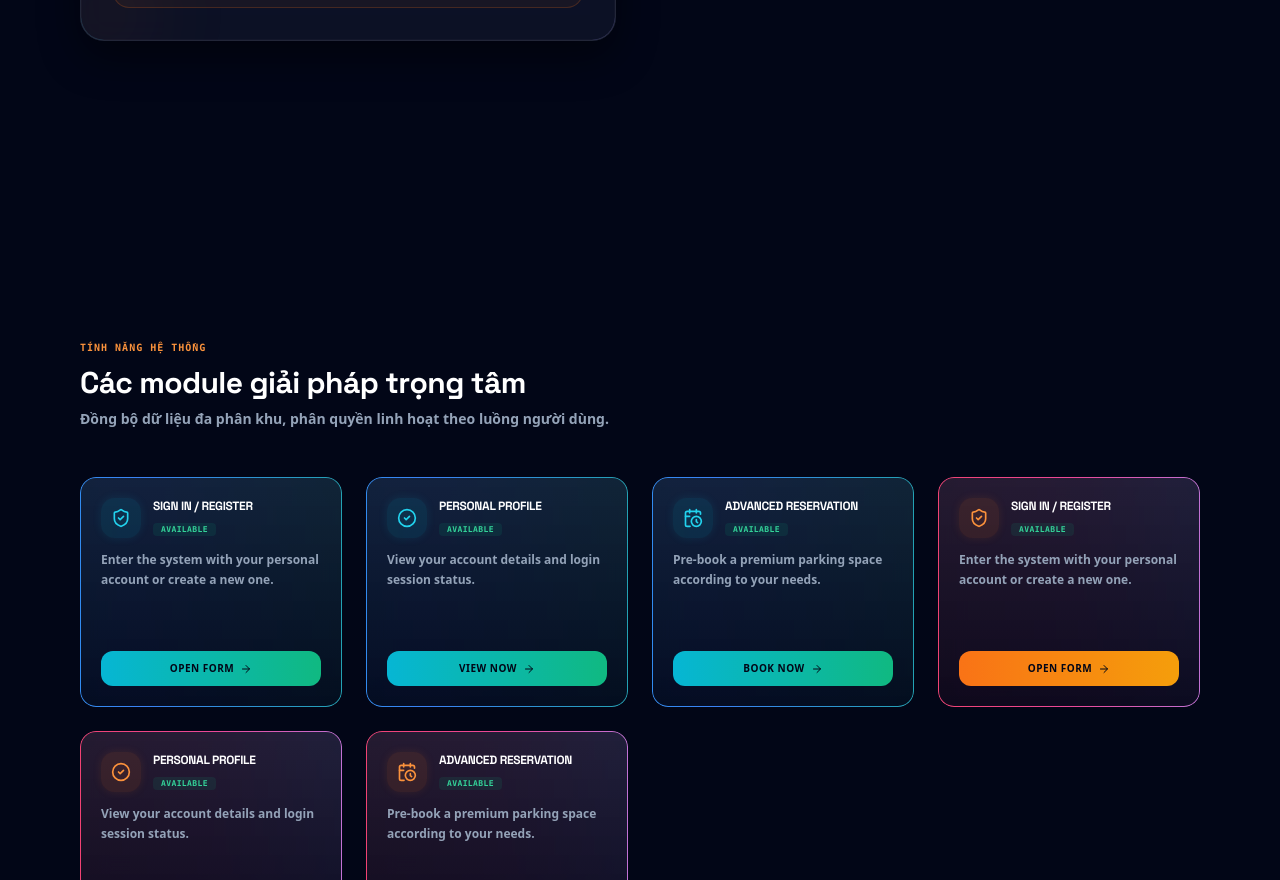
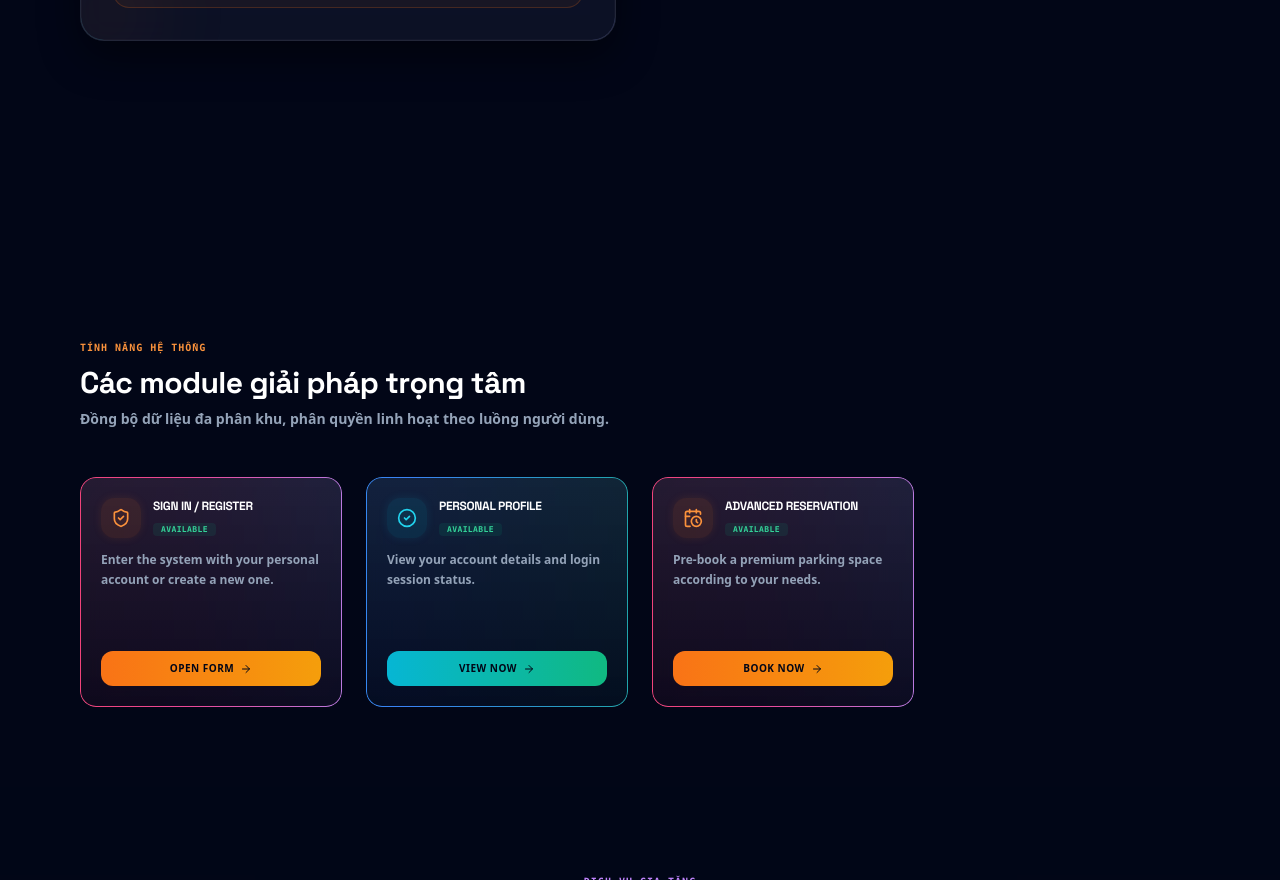
Before and after one commit to locphamxuan/ParkingManagement_FE_WDP301, a React (Vite) app: page / in a window 1280 px wide. Shown: the part 1920-2800 px from the top of the page. Built offline with nearby package versions, Linux system fonts and the light colour scheme; no server answers.

Commit message:
feat(ui): remove duplicate card loops and apply cyan theme to profile, orange to reservations in a single row

```diff
--- a/src/pages/HomePage.tsx
+++ b/src/pages/HomePage.tsx
@@ -772,23 +772,12 @@ export default function HomePage({ modules, onOpenAuth, onViewProfile, onViewRes
           <div className="grid grid-cols-1 sm:grid-cols-2 md:grid-cols-4 gap-6">
             {productModules.map((module, index) => (
               <ModuleCard
-                key={`${module.id}-cyan`}
+                key={module.id}
                 module={module}
                 index={index}
                 onViewProfile={onViewProfile}
                 onAction={onAction}
-                colorTheme="cyan"
-              />
-            ))}
-
-            {productModules.map((module, index) => (
-              <ModuleCard
-                key={`${module.id}-orange`}
-                module={module}
-                index={index}
-                onViewProfile={onViewProfile}
-                onAction={onAction}
-                colorTheme="orange"
+                colorTheme={module.id === 'profile' ? 'cyan' : 'orange'}
               />
             ))}
           </div>
```
